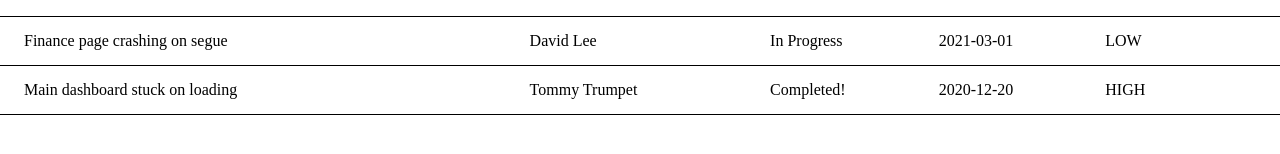
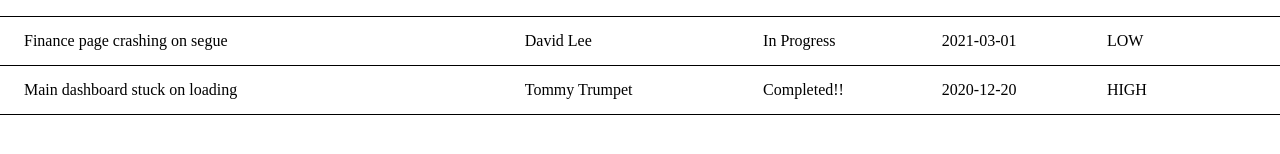
Before and after one commit to cudzichG-sxu/ACSG-545-GroupB-SupportTicketSoftware, an Angular app in the folder supportTicketSoftware/: page /dash-board in a window 1280 px wide. Shown: the part 226-380 px from the top of the page. Built offline with nearby package versions, Linux system fonts and the light colour scheme.

Commit message:
This is my 1st attempt to get Angular working

```diff
--- a/supportTicketSoftware/src/app/dash-board/dash-board.component.ts
+++ b/supportTicketSoftware/src/app/dash-board/dash-board.component.ts
@@ -42,7 +42,7 @@ const ticketData: ticketObject[] = [
   }, {
     Ticket: "Main dashboard stuck on loading",
     Assigned_To: "Tommy Trumpet",
-    Status: "Completed!",
+    Status: "Completed!!",
     Date: "2020-12-20",
     Priority: "HIGH",
     comments: ["Tommy Trumpet: It looks like this is due to the isUserInteraction boolean being set to false, this is fix!", "Ashley Parkson: Thanks Tommy!", "Tommy Trumpet: No problem!"]
```
